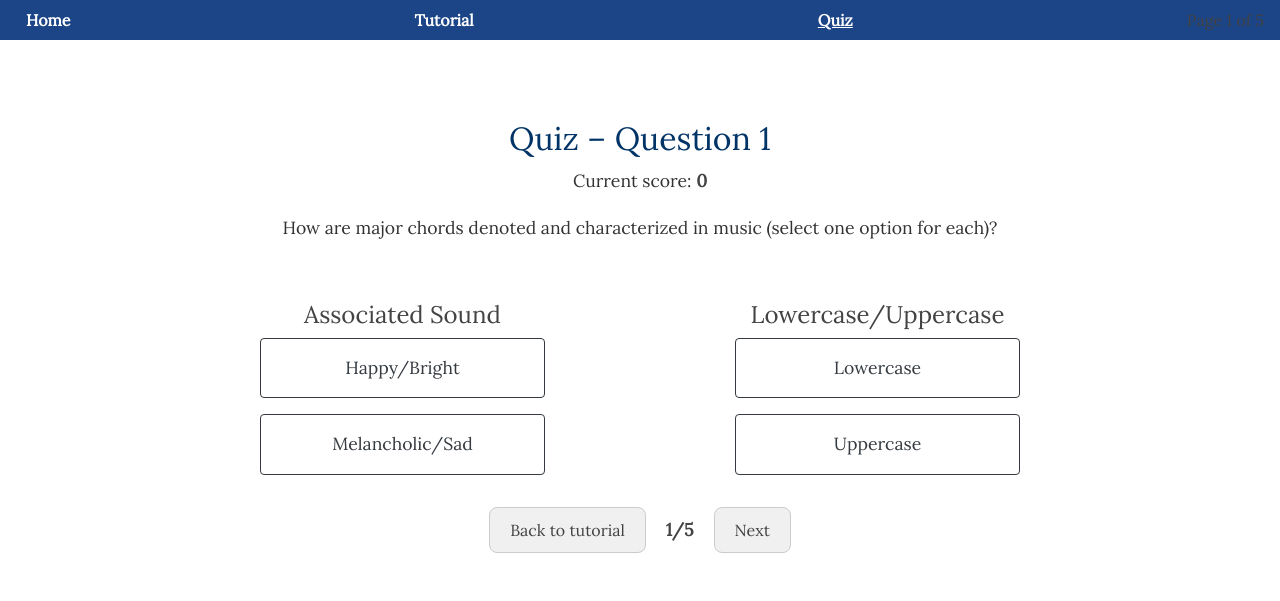
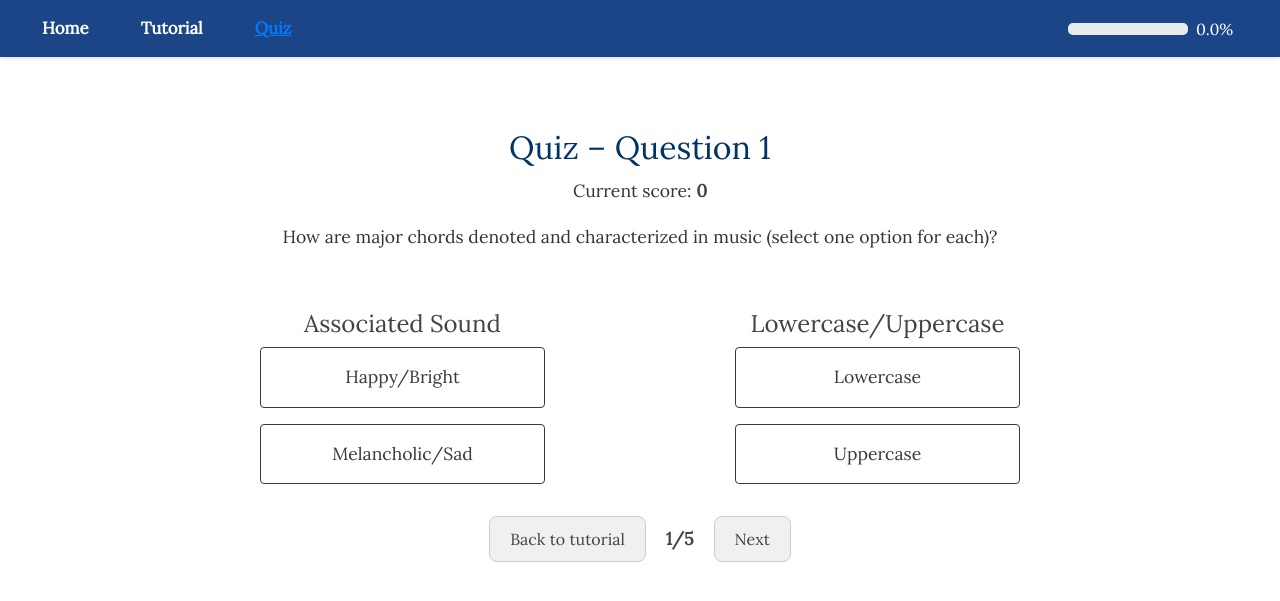
Before and after one commit to amyyu116/ui-project, a Flask app: page /quiz/1 in a window 1280 px wide. Shown: the top 601 px of the page. Run offline with Flask 3, Linux system fonts and the light colour scheme; some libraries are stand-ins or nearby versions.

Commit message:
added progress bar

```diff
--- a/server.py
+++ b/server.py
@@ -60,10 +60,10 @@ def render_quiz_question_one():
                            total_pages=total_pages,
                            score=score)
 
-@app.route('/quiz/11')
+@app.route('/score_page')
 def render_results():
     global score
-    return render_template("quiz11.html", score=score)
+    return render_template("score_page.html", score=score)
 
 @app.route('/learn/<int:page_num>')
 def render_tutorial(page_num):
--- a/templates/navbar.html
+++ b/templates/navbar.html
@@ -8,18 +8,89 @@
     <!-- Lora font import -->
     <link href='https://fonts.googleapis.com/css?family=Lora' rel='stylesheet'>
 
-    <!-- Required JS and CSS for Piano Interaction -->
+    <!-- jQuery UI -->
     <script src="https://code.jquery.com/jquery-3.3.1.min.js"></script>
     <script src="https://code.jquery.com/ui/1.12.0/jquery-ui.min.js"></script>
     <link rel="stylesheet" href="https://code.jquery.com/ui/1.12.1/themes/base/jquery-ui.css" />
     <script src="{{ url_for('static', filename='piano.js') }}"></script>
 
-    <!-- Optional Bootstrap (only if you’re using Bootstrap classes elsewhere) -->
+    <!-- Optional Bootstrap -->
     <link rel="stylesheet" href="https://stackpath.bootstrapcdn.com/bootstrap/4.2.1/css/bootstrap.min.css" />
+
+    <style>
+        body {
+            margin: 0;
+            font-family: 'Lora', serif;
+        }
+
+        .navbar {
+            display: flex;
+            justify-content: space-between;
+            align-items: center;
+            padding: 1rem 2rem;
+            box-shadow: 0 2px 4px rgba(0, 0, 0, 0.1);
+        }
+
+        .nav-left {
+            display: flex;
+            gap: 2rem;
+        }
+
+        .nav-item a {
+            text-decoration: none;
+            color: #ffffff;
+            font-size: 1.05rem;
+            transition: color 0.3s;
+        }
+
+        .nav-item a:hover,
+        .nav-item.active a {
+            color: #007bff;
+            font-weight: bold;
+        }
+
+        .progress-container {
+            display: flex;
+            align-items: center;
+            gap: 0.5rem;
+            min-width: 180px;
+        }
+
+        progress {
+            width: 120px;
+            height: 12px;
+            appearance: none;
+        }
+
+        progress::-webkit-progress-bar {
+            background-color: #e9ecef;
+            border-radius: 5px;
+        }
+
+        progress::-webkit-progress-value {
+            background-color: #007bff;
+            border-radius: 5px;
+        }
+
+        progress::-moz-progress-bar {
+            background-color: #007bff;
+            border-radius: 5px;
+        }
+
+        .progress-font {
+            color: #ffffff;
+        }
+
+
+        .content {
+            padding: 2rem;
+        }
+    </style>
 </head>
 
 <body>
     <nav class="navbar">
+        <div class="nav-left">
             <div class="nav-item {% if request.path == '/' %}active{% endif %}">
                 <a href="/">Home</a>
             </div>
@@ -29,10 +100,12 @@
             <div class="nav-item {% if 'quiz' in request.path %}active{% endif %}">
                 <a href="/quiz/1?restart=true">Quiz</a>
             </div>
+        </div>
 
         {% if 'learn' in request.path or 'quiz' in request.path %}
-            <div class="nav-item">
-                Page {{ page_num }} of {{ total_pages }}
+        <div class="progress-container">
+            <progress value="{{ page_num - 1 }}" max="{{ total_pages }}"></progress>
+            <span class = "progress-font">{{ ((page_num - 1)/ total_pages * 100) | round(0) }}%</span>
         </div>
         {% endif %}
     </nav>
@@ -55,6 +128,5 @@
             });
         });
     </script>
-
 </body>
 </html>
--- a/templates/quiz5.html
+++ b/templates/quiz5.html
@@ -57,7 +57,7 @@
 <div class="navigation-buttons">
     <a href="/quiz/4"><button>Back</button></a>
     <span>5/5</span>
-    <a href="/quiz/11"><button id="next-button" disabled>Next</button></a>
+    <a href="/score_page"><button id="next-button" disabled>Next</button></a>
 </div>
 
 <!-- ─── drag-and-drop / scoring logic (unchanged) ─────────────── -->
```
Also changed, not shown: user28e694f2_log.json (+31 -0 lines), user5f1561e5_log.json (added, +36 -0 lines), templates/score_page.html (renamed from templates/quiz11.html). Lines whose indentation alone changed are shown as unchanged.
